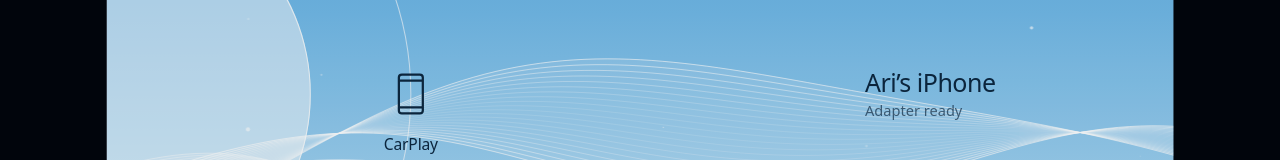
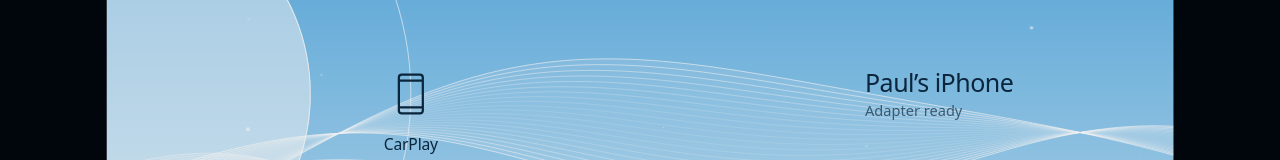
Before and after one commit to UseCloakAI/ribbon, a React (Vite) app: page / in a window 1280 px wide. Shown: the part 306-466 px from the top of the page. Built offline with nearby package versions, Linux system fonts and the light colour scheme.

Commit message:
Phone name: Paul's iPhone
Co-Authored-By: Claude Sonnet 5.5 <noreply@anthropic.com>
Claude-Session: https://claude.ai/code/session_014Ph2UaB9iN5EtJdGMUgdS8

```diff
--- a/src/data/media.js
+++ b/src/data/media.js
@@ -10,7 +10,7 @@ export const TRACKS = [
 ]
 
 export const PHONES = [
-  { name: 'Ari’s iPhone', model: 'iPhone 16 Pro', last: 'Today' },
+  { name: 'Paul’s iPhone', model: 'iPhone 16 Pro', last: 'Today' },
   { name: 'Work phone', model: 'iPhone 15', last: '3 days ago' },
   { name: 'Mara’s iPhone', model: 'iPhone 14', last: 'Sep 28' },
 ]
```
